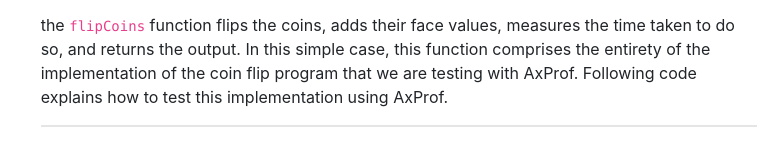
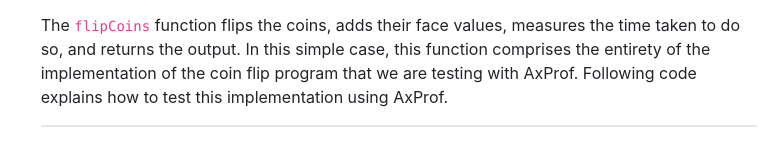
Before and after one commit to uiuc-arc/axprof.github.io, a plain HTML site: page tutorial.html in a window 1280 px wide. Shown: the part 601-747 px from the top of the page, 241-1020 px from the left. Drawn offline with nearby package versions, Linux system fonts and the light colour scheme.

Commit message:
Code and spacing fixes

```diff
--- a/tutorial.html
+++ b/tutorial.html
@@ -70,7 +70,7 @@
                   return coinSum
             </code></pre>
 
-            <p>the <code>flipCoins</code> function flips the coins, adds
+            <p>The <code>flipCoins</code> function flips the coins, adds
             their face values, measures the time taken to do so, and
             returns the output. In this simple case, this function
             comprises the entirety of the implementation of the coin
```
